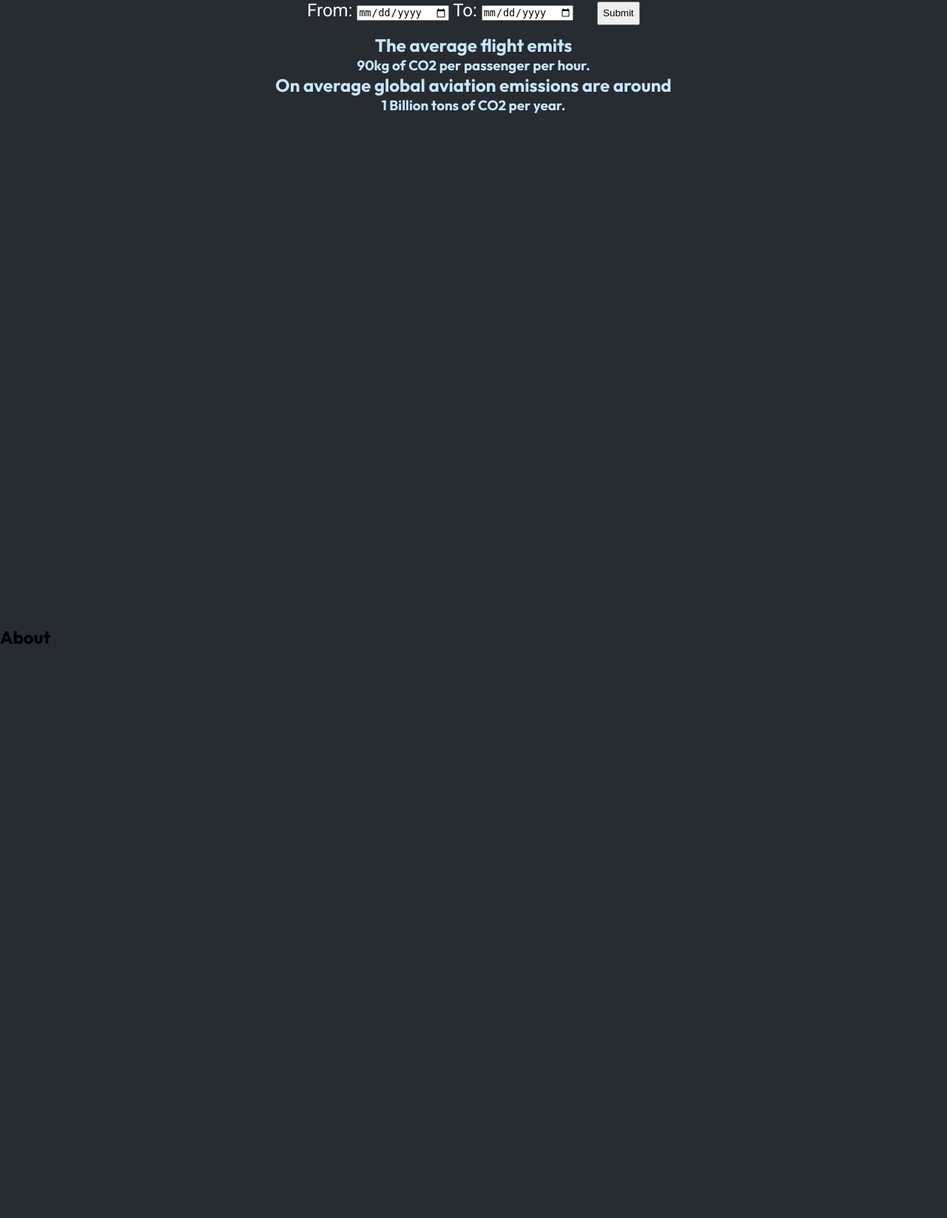
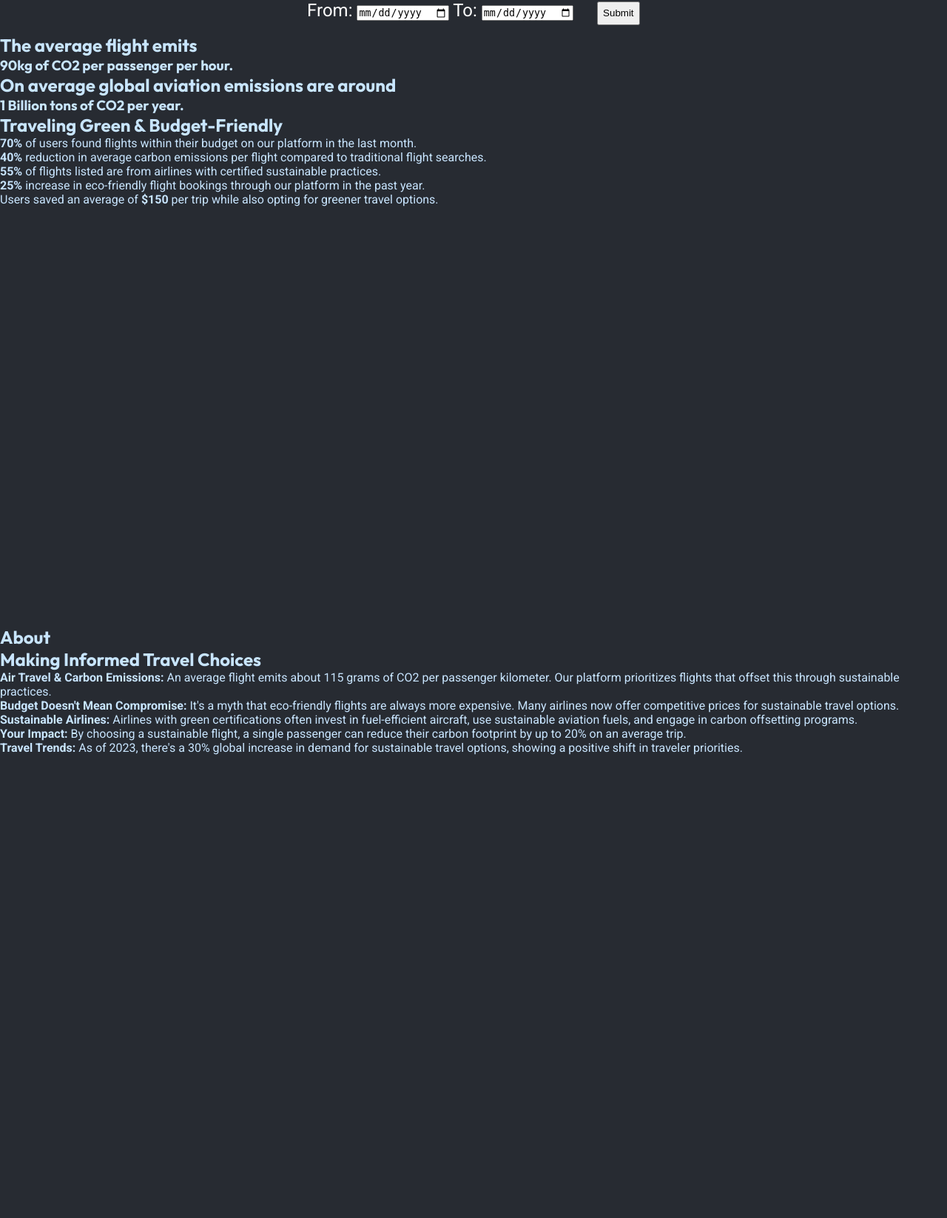
Before and after one commit to lahg1103/hacktx23, a Flask app: page / in a window 1280 px wide. Shown: the part 1120-2766 px from the top of the page at 74% size. Run offline with Flask 3, Linux system fonts and the light colour scheme; some libraries are stand-ins or nearby versions.

Commit message:
Add info to index.html

```diff
--- a/templates/index.html
+++ b/templates/index.html
@@ -61,16 +61,38 @@
       </div>
     </section>
 
-    <section id="stats" class="center white-text">
-
+    <section id="stats" class=" white-text">
       <h2>The average flight emits</h2>
       <h3>90kg of CO2 per passenger per hour.</h3>
       <h2>On average global aviation emissions are around</h2>
       <h3>1 Billion tons of CO2 per year.</h3>
+
+      <div class="stats-container">
+          <h2>Traveling Green & Budget-Friendly</h2>
+          <ul>
+              <li><strong>70%</strong> of users found flights within their budget on our platform in the last month.</li>
+              <li><strong>40%</strong> reduction in average carbon emissions per flight compared to traditional flight searches.</li>
+              <li><strong>55%</strong> of flights listed are from airlines with certified sustainable practices.</li>
+              <li><strong>25%</strong> increase in eco-friendly flight bookings through our platform in the past year.</li>
+              <li>Users saved an average of <strong>$150</strong> per trip while also opting for greener travel options.</li>
+          </ul>
+      </div>
   </section>
-    <section id="facts">
+
+  <section id="facts" class="white-text">
       <h2>About</h2>
+      <div class="facts-container">
+          <h2>Making Informed Travel Choices</h2>
+          <ul>
+              <li><strong>Air Travel & Carbon Emissions:</strong> An average flight emits about 115 grams of CO2 per passenger kilometer. Our platform prioritizes flights that offset this through sustainable practices.</li>
+              <li><strong>Budget Doesn't Mean Compromise:</strong> It's a myth that eco-friendly flights are always more expensive. Many airlines now offer competitive prices for sustainable travel options.</li>
+              <li><strong>Sustainable Airlines:</strong> Airlines with green certifications often invest in fuel-efficient aircraft, use sustainable aviation fuels, and engage in carbon offsetting programs.</li>
+              <li><strong>Your Impact:</strong> By choosing a sustainable flight, a single passenger can reduce their carbon footprint by up to 20% on an average trip.</li>
+              <li><strong>Travel Trends:</strong> As of 2023, there's a 30% global increase in demand for sustainable travel options, showing a positive shift in traveler priorities.</li>
+          </ul>
+      </div>
   </section>
+
     <div id="starry-background">
     </div>
     <script
```
Lines whose indentation alone changed are shown as unchanged.
